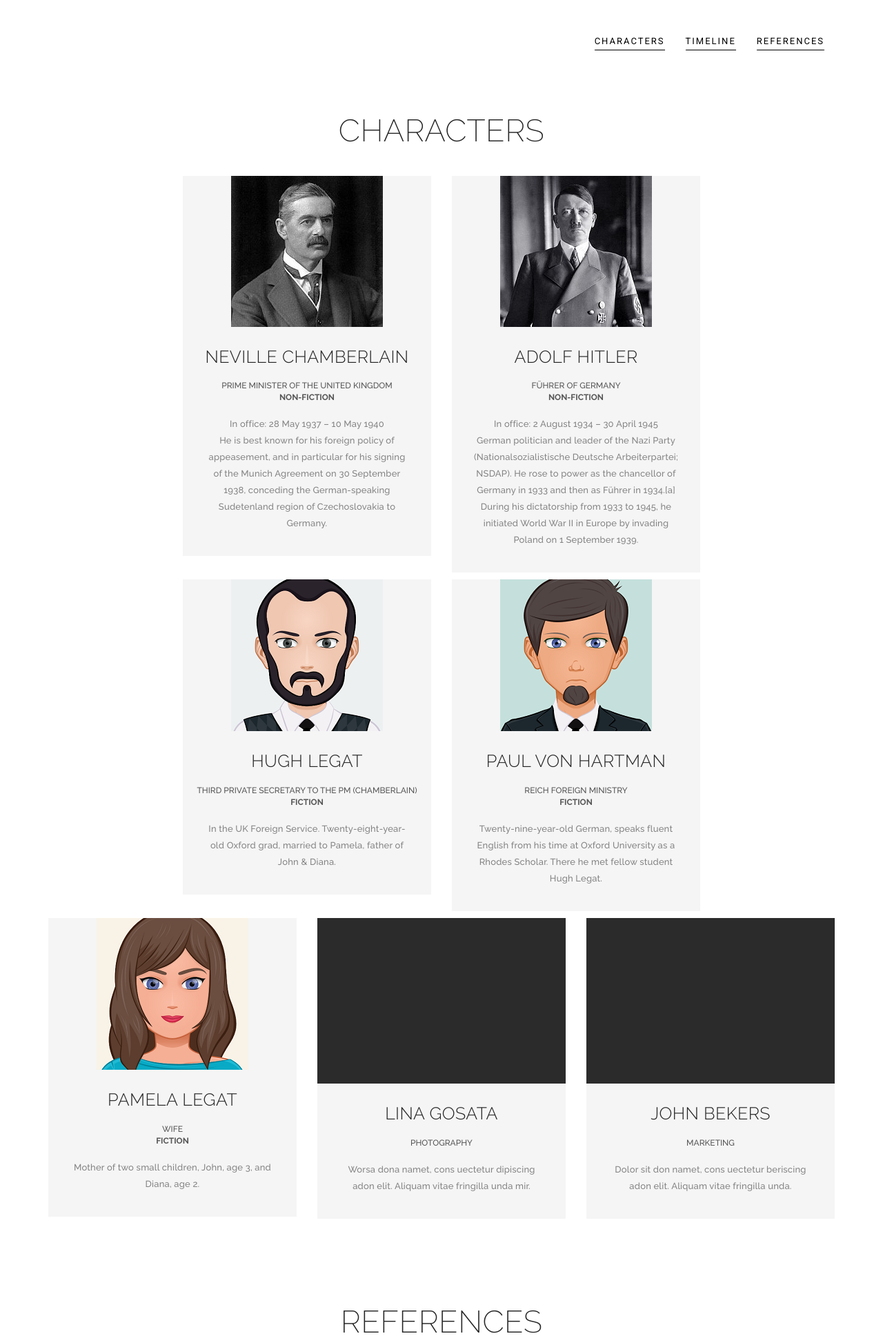
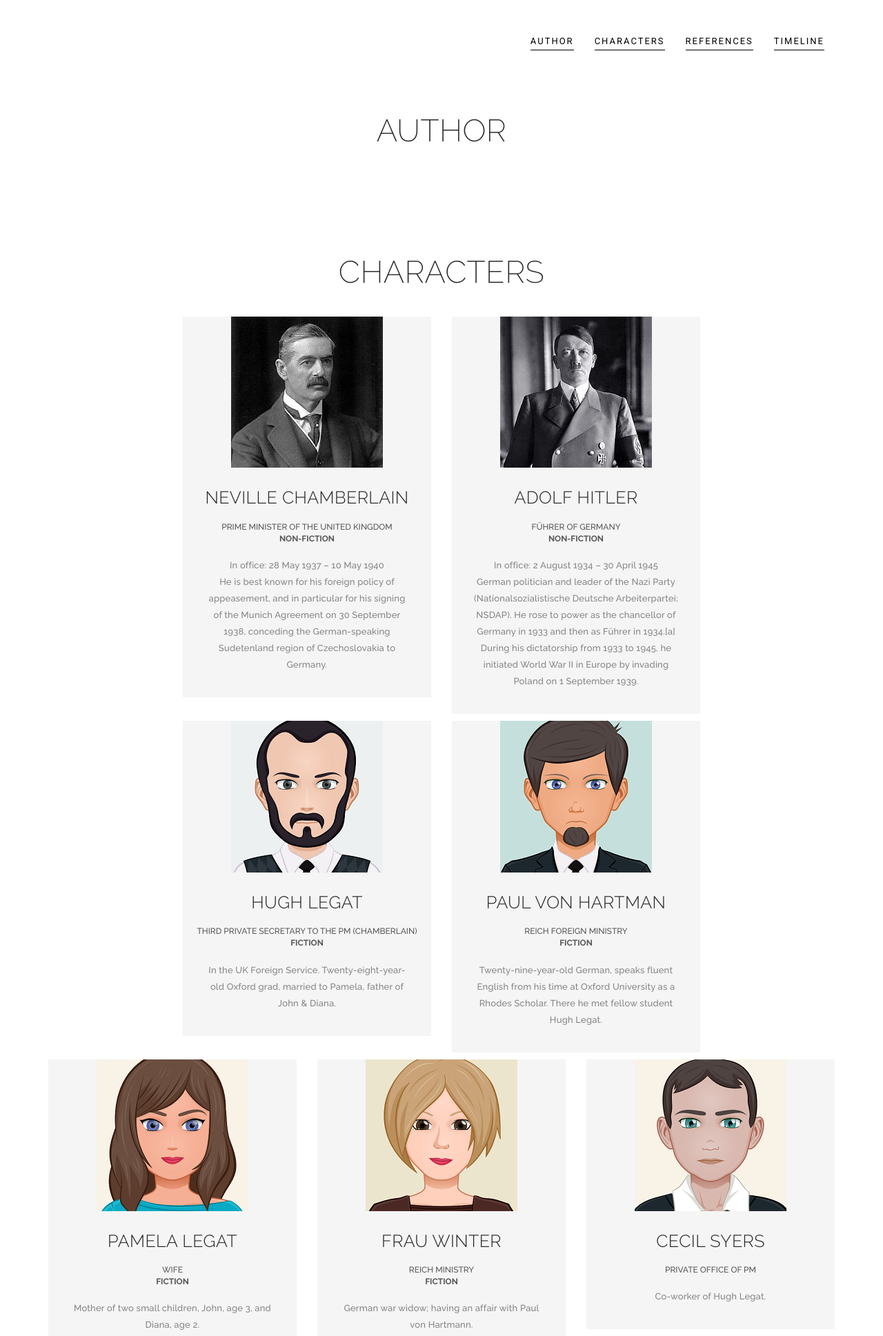
Before and after one commit to colee222/NFS-Munich-AAUW-Book-Club, a Django app: page / in a window 1280 px wide. Shown: the top 1937 px of the page at 69% size. Run offline with Django 3.2, Linux system fonts and the light colour scheme; some libraries are stand-ins or nearby versions.

Commit message:
Charatcer update

```diff
--- a/munich/templates/index.html
+++ b/munich/templates/index.html
@@ -37,13 +37,16 @@
 							<a href="#page-top"></a>
 						</li>
 						<li>
+							<a class="page-scroll" href="#author">Author</a>
+						</li>
+                        <li>
 							<a class="page-scroll" href="#team">Characters</a>
 						</li>
                         <li>
-							<a class="page-scroll" href="#about">Timeline</a>
+							<a class="page-scroll" href="#about">References</a>
 						</li>
 						<li>
-							<a class="page-scroll" href="#portfolio">References</a>
+							<a class="page-scroll" href="#portfolio">Timeline</a>
 						</li>
 				    </ul>
 				</div>
@@ -53,8 +56,17 @@
 		</nav>
 
 
-
-
+         <section id="author">
+            <div class="container">
+				<div class="row">
+                    <div class="col-lg-12 text-center">
+						<div class="section-title">
+							<h2>Author</h2>
+						</div>
+					</div>
+           </div>
+                </div>
+        </section>
 
 
         <section id="team">
@@ -161,12 +173,13 @@
 					<div class="col-md-4">
 						<div class="team-item">
 							<div class="team-image">
-								<img src="{% static 'images/demo/author-6.jpg' %}" class="img-responsive" alt="author">
+								<img src="{% static 'images/demo/character-6.png' %}" class="img-responsive center-block" alt="Hugh Legat">
 							</div>
 							<div class="team-text">
-								<h3>LINA GOSATA</h3>
-								<div class="team-position">Photography</div>
-								<p>Worsa dona namet, cons uectetur dipiscing adon elit. Aliquam vitae fringilla unda mir.</p>
+								<h3>Frau Winter</h3>
+								<div class="team-position">Reich Ministry</div>
+                                <div class="team-position"><strong>fiction</strong></div>
+								<p>German war widow; having an affair with Paul von Hartmann.</p>
 							</div>
 						</div>
 					</div>
@@ -175,12 +188,13 @@
 					<div class="col-md-4">
 						<div class="team-item">
 							<div class="team-image">
-								<img src=" {% static 'images/demo/author-4.jpg' %}" class="img-responsive" alt="author">
+                                <img src="{% static 'images/demo/character-7.png' %}" class="img-responsive center-block" alt="Cecil Syers">
+
 							</div>
 							<div class="team-text">
-								<h3>John BEKERS</h3>
-								<div class="team-position">Marketing</div>
-								<p>Dolor sit don namet, cons uectetur beriscing adon elit. Aliquam vitae fringilla unda.</p>
+								<h3>Cecil Syers</h3>
+								<div class="team-position">Private Office of PM</div>
+								<p>Co-worker of Hugh Legat.</p>
 							</div>
 						</div>
 					</div>
```
Also changed, not shown: munich/static/images/demo/character-6.png (added), munich/static/images/demo/character-7.png (added).
